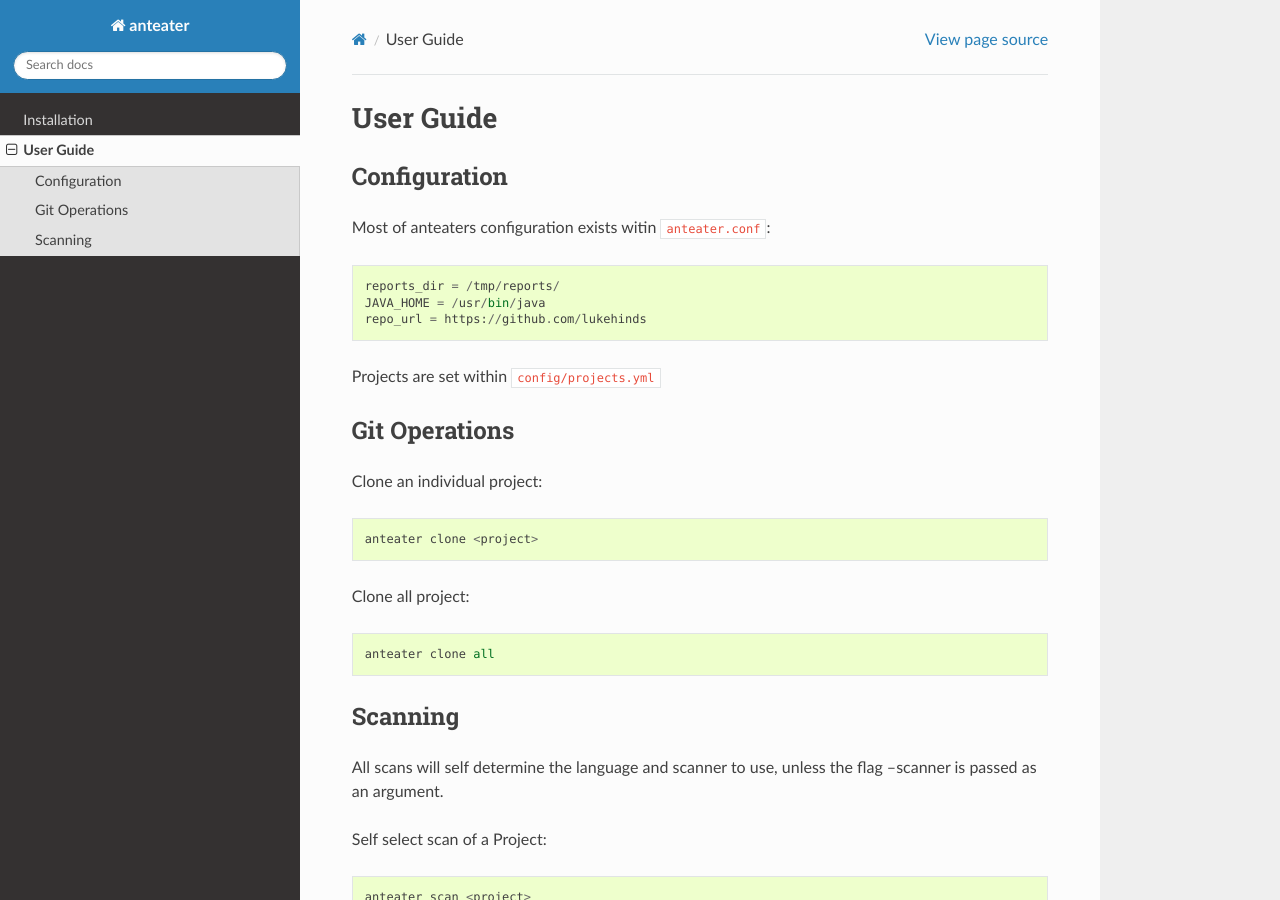
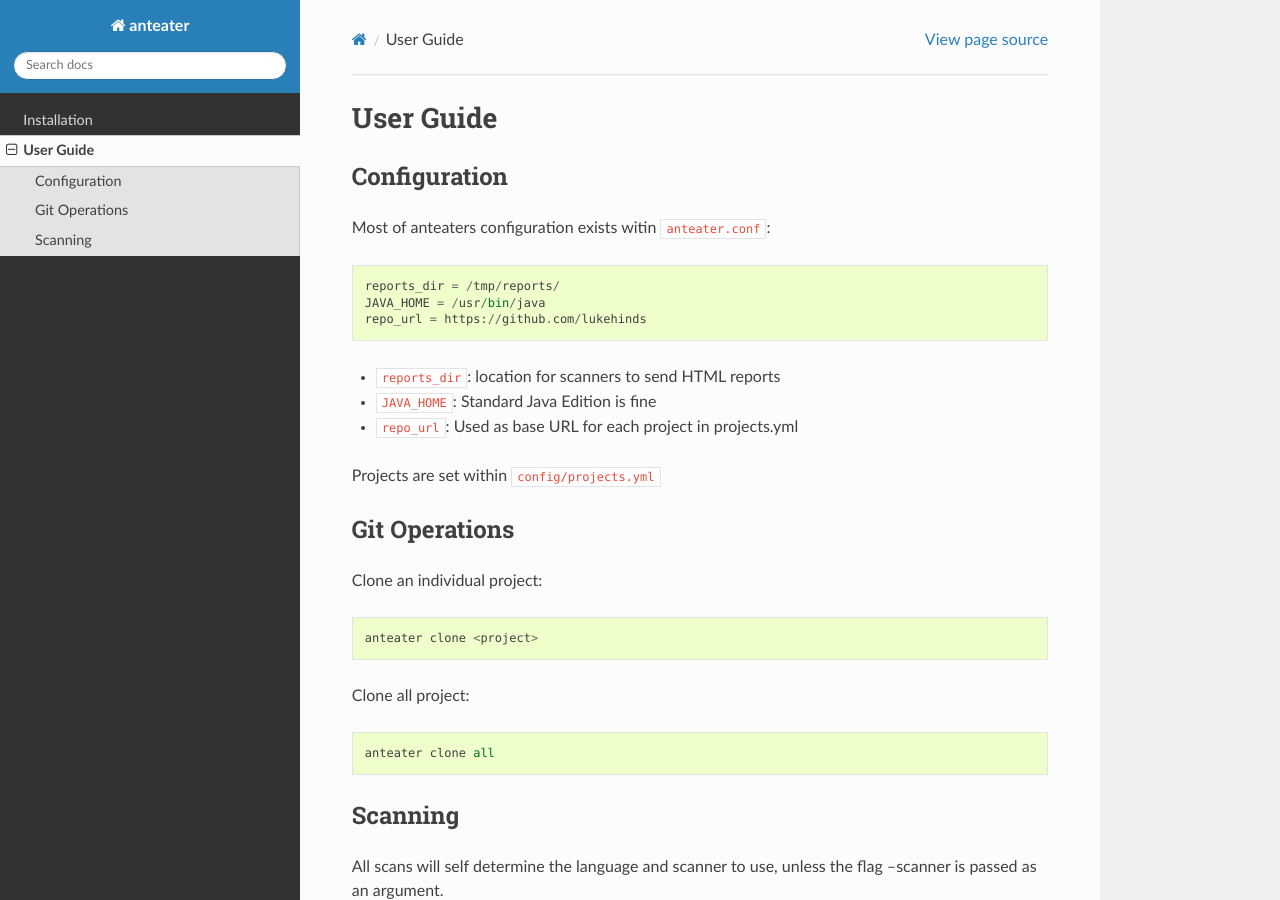
Before and after one commit to anteater/anteater, a Sphinx documentation site: the page built from docs/user_guide.rst, in a window 1280 px wide and 900 px high. Built offline with Sphinx 7.4.7 and the Read the Docs theme 2.0.0, drawn with Linux system fonts in a browser that asks for light colours; formulas are drawn with MathJax 3; the version number could not be read and is left out.

Commit message:
docs update

```diff
--- a/anteater.conf
+++ b/anteater.conf
@@ -1,4 +1,4 @@
 [config]
 reports_dir = /tmp/reports/
 JAVA_HOME = /usr/bin/java
-repo_url = https://gerrit.opnfv.org/gerrit
+repo_url = https://github.com/lukehinds
--- a/docs/user_guide.rst
+++ b/docs/user_guide.rst
@@ -11,6 +11,10 @@
     JAVA_HOME = /usr/bin/java
     repo_url = https://github.com/lukehinds
 
+* ``reports_dir``: location for scanners to send HTML reports
+* ``JAVA_HOME``: Standard Java Edition is fine
+* ``repo_url``: Used as base URL for each project in projects.yml
+
 Projects are set within ``config/projects.yml``
 
 Git Operations
@@ -19,7 +23,6 @@
 Clone an individual project::
 
     anteater clone <project>
-
 
 Clone all project::
 
```
Also changed, not shown: 1 other file.
